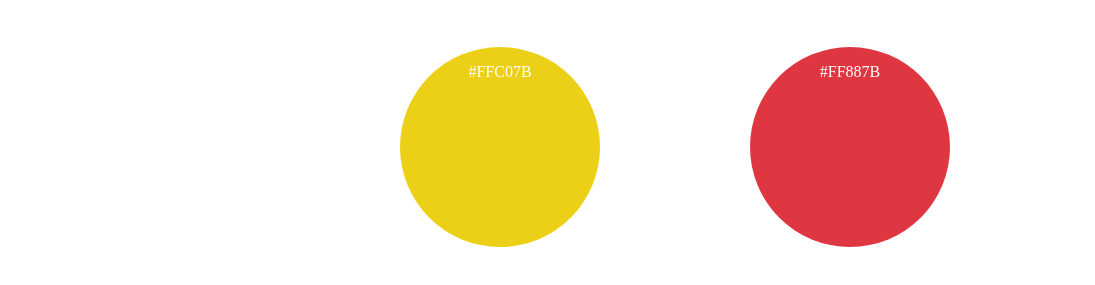
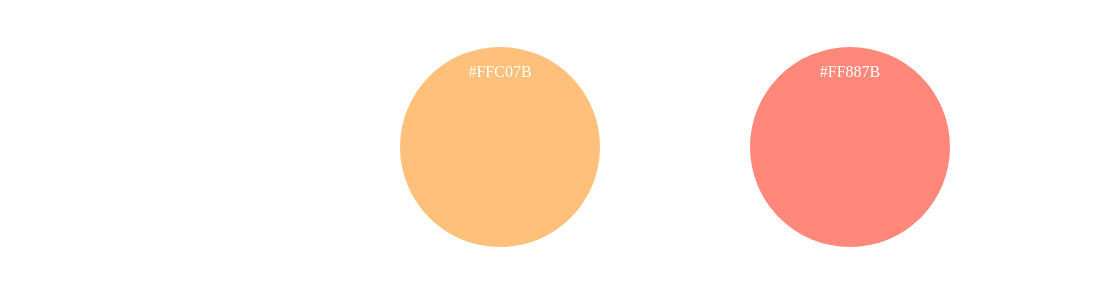
Before and after one commit to NataliaValle/colorsPOD, a plain HTML site: page index.html in a window 1280 px wide. Shown: the part 553-838 px from the top of the page, 0-1095 px from the left. Drawn offline with Linux system fonts and the light colour scheme.

Commit message:
Update colorPalettePOD.css

```diff
--- a/colorPalettePOD.css
+++ b/colorPalettePOD.css
@@ -19,10 +19,10 @@
     background-color: #E7ECFF;
 }
 #color17{
-    background-color: #df3742;
+    background-color: #FF887B;
 }
 #color18{
-    background-color: #ecd018;
+    background-color: #FFC07B;
 }
 #color21{
     background-color:  #fff2ea;
```
